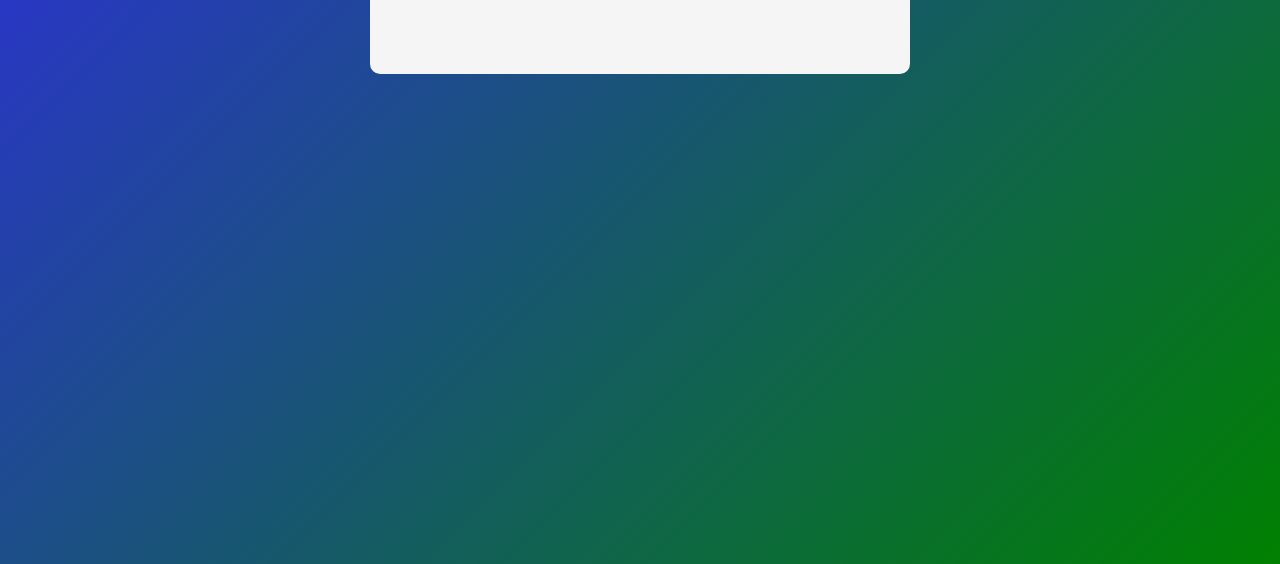
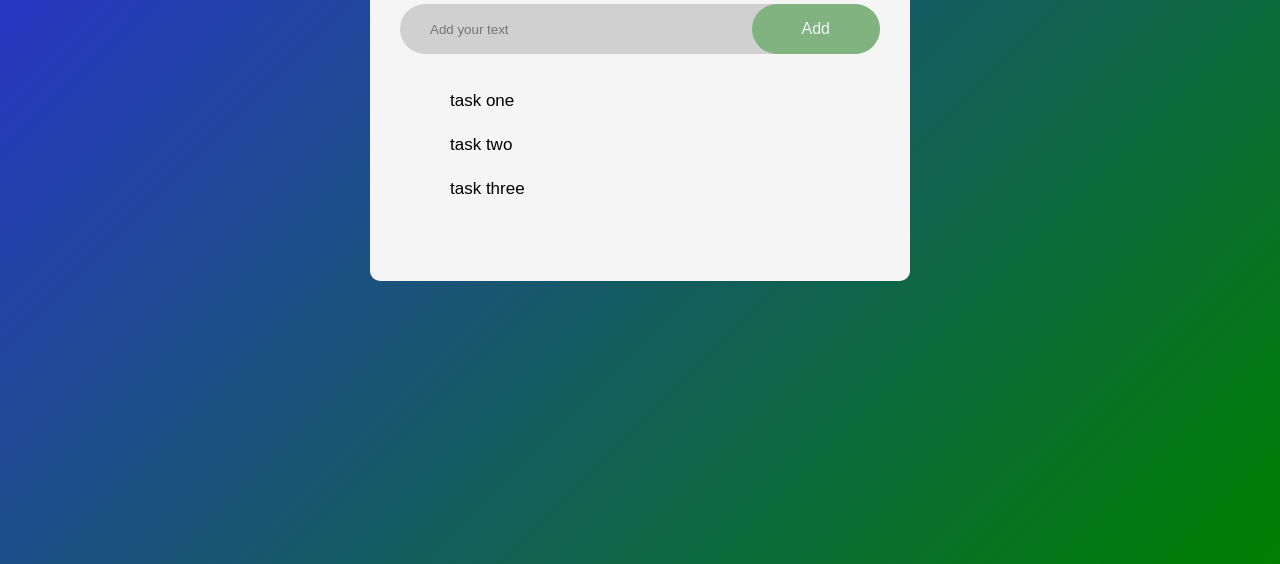
Before and after one commit to codeFabFit/To-Do-List, a plain HTML site: page index.html in a window 1280 px wide. Shown: the part 236-800 px from the top of the page. Drawn offline with Linux system fonts and the light colour scheme.

Commit message:
updated pics

```diff
--- a/index.html
+++ b/index.html
@@ -11,6 +11,15 @@
     <div class="container">
         <div class="todo-app">
             <h2>To Do List <img src="/images /200w-1.webp"></h2>
+            <div class="row">
+                <input type="text" id="input-box" placeholder="Add your text">
+                <button>Add</button>
+            </div>
+            <ul id="list-container">
+                <li>task one</li>
+                <li>task two</li>
+                <li>task three</li>
+            </ul>
         </div>
     </div>
 
--- a/style.css
+++ b/style.css
@@ -1,7 +1,7 @@
 * {
     margin: 0;
     padding: 0;
-    font-family:"monospace";
+    font-family: sans-serif;
     box-sizing: border-box;
 }
 
@@ -32,3 +32,54 @@
 width: 70px;
 margin-left: 10px;
 }
+
+.row{
+    display: flex;
+    align-items: center;
+    justify-content: space-between;
+    background: rgb(209, 208, 208);
+    border-radius: 30px;
+    padding-left: 20px;
+    margin-bottom: 25px;
+}
+
+input {
+    flex: 1;
+    border: none;
+    outline: none;
+    background: transparent;
+    padding: 10px;
+}
+
+button {
+    border: none;
+    outline: none;
+    padding: 16px 50px;
+    background: rgb(129, 179, 129);
+    color:rgb(242, 242, 247);
+    font-size: 16px;
+    cursor: pointer;
+    border-radius: 40px;
+}
+
+ul li {
+    list-style: none;
+    font-size: 17px;
+    padding: 12px 8px 12px 50px;
+    user-select: none;
+    cursor: pointer;
+    position: relative;
+}
+
+ul li::before {
+    content: '';
+    position: absolute;
+    height: 28px;
+    width: 28px;
+    border-radius: 50%;
+    background-image: url();
+    background-size: cover;
+    background-position: center;
+    top: 12px;
+    left: 8px;
+}
```
Also changed, not shown: images /To-Do-Img.zip_unzipped/images/checked.png (added), images /To-Do-Img.zip_unzipped/images/icon.png (added), images /To-Do-Img.zip_unzipped/images/unchecked.png (added), images /checked.png (added), images /icon.png (added), images /unchecked.png (added), 4 other files.
